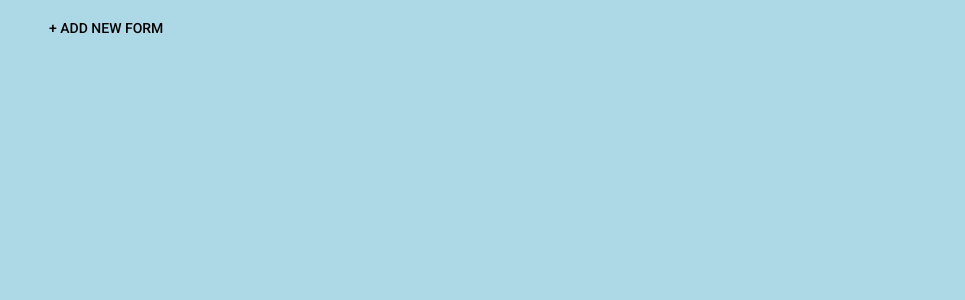
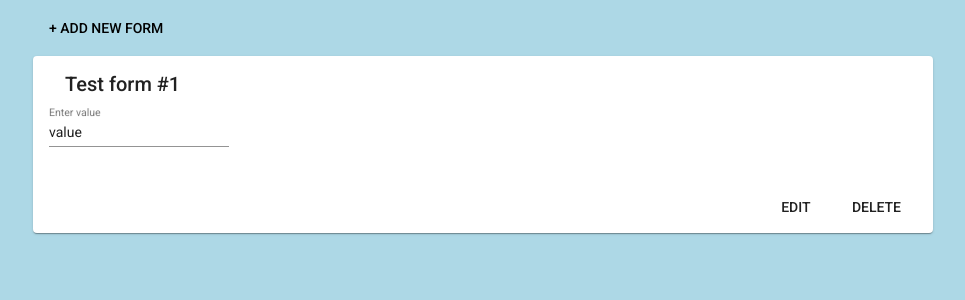
Before and after one commit to ShvedSerhii/forms-factory, an Angular app: page / in a window 1280 px wide. Shown: the top 300 px of the page, without its empty margins (157-1122 px from the left). Built offline with nearby package versions, Linux system fonts and the light colour scheme.

Commit message:
add FormsConfig

```diff
--- a/src/app/components/forms-list/form/form.component.html
+++ b/src/app/components/forms-list/form/form.component.html
@@ -1 +1,27 @@
-<p>form works!</p>
+<mat-card class="example-card">
+    <mat-card-header>
+        <mat-card-title>{{form.title}}</mat-card-title>
+    </mat-card-header>
+    <mat-card-content>
+        <div [ngSwitch]="form.type">
+            <ng-template ngSwitchCase="text">
+                <form class="example-form">
+                    <mat-form-field class="example-full-width">
+                        <input matInput [(placeholder)]='form.placeholder' [(value)]="form.value">
+                    </mat-form-field>
+                </form>
+            </ng-template>
+            <ng-template ngSwitchCase="radio">
+                <mat-radio-group aria-label="Select an option">
+                    <div *ngFor='let data of form.data'>
+                        <mat-radio-button [(value)]="data.value">{{data.name}}</mat-radio-button>
+                    </div>
+                </mat-radio-group>
+            </ng-template>
+        </div>
+    </mat-card-content>
+    <mat-card-actions>
+        <button mat-button>EDIT</button>
+        <button mat-button>DELETE</button>
+    </mat-card-actions>
+</mat-card>
--- a/src/app/components/forms-list/form/form.component.scss
+++ b/src/app/components/forms-list/form/form.component.scss
@@ -0,0 +1,4 @@
+mat-card-actions{
+    display: flex;
+    justify-content: flex-end;
+}
--- a/src/app/components/forms-list/form/form.component.ts
+++ b/src/app/components/forms-list/form/form.component.ts
@@ -1,4 +1,5 @@
 import { Component, OnInit } from '@angular/core';
+import { FormsConfig } from '../../../../environments/forms.config'
 
 @Component({
   selector: 'app-form',
@@ -6,6 +7,7 @@ import { Component, OnInit } from '@angular/core';
   styleUrls: ['./form.component.scss']
 })
 export class FormComponent implements OnInit {
+  public form = FormsConfig[0];
 
   constructor() { }
 
--- a/src/app/components/forms-list/forms-list.component.html
+++ b/src/app/components/forms-list/forms-list.component.html
@@ -1,3 +1,3 @@
 <div class="wrapper">
-
+    <app-form></app-form>
 </div>
--- /dev/null
+++ b/src/environments/forms.config.ts
@@ -0,0 +1,12 @@
+export const FormsConfig = [
+    {
+        type: 'text',
+        title: 'Test form #1',
+        placeholder: 'Enter value',
+        value: 'value',
+        data: [
+            {name: 'test1', value: '1'},
+            {name: 'test2', value: '2'}
+        ]
+    }
+]
```
Also changed, not shown: src/app/app.module.ts (+7 -1 lines).
